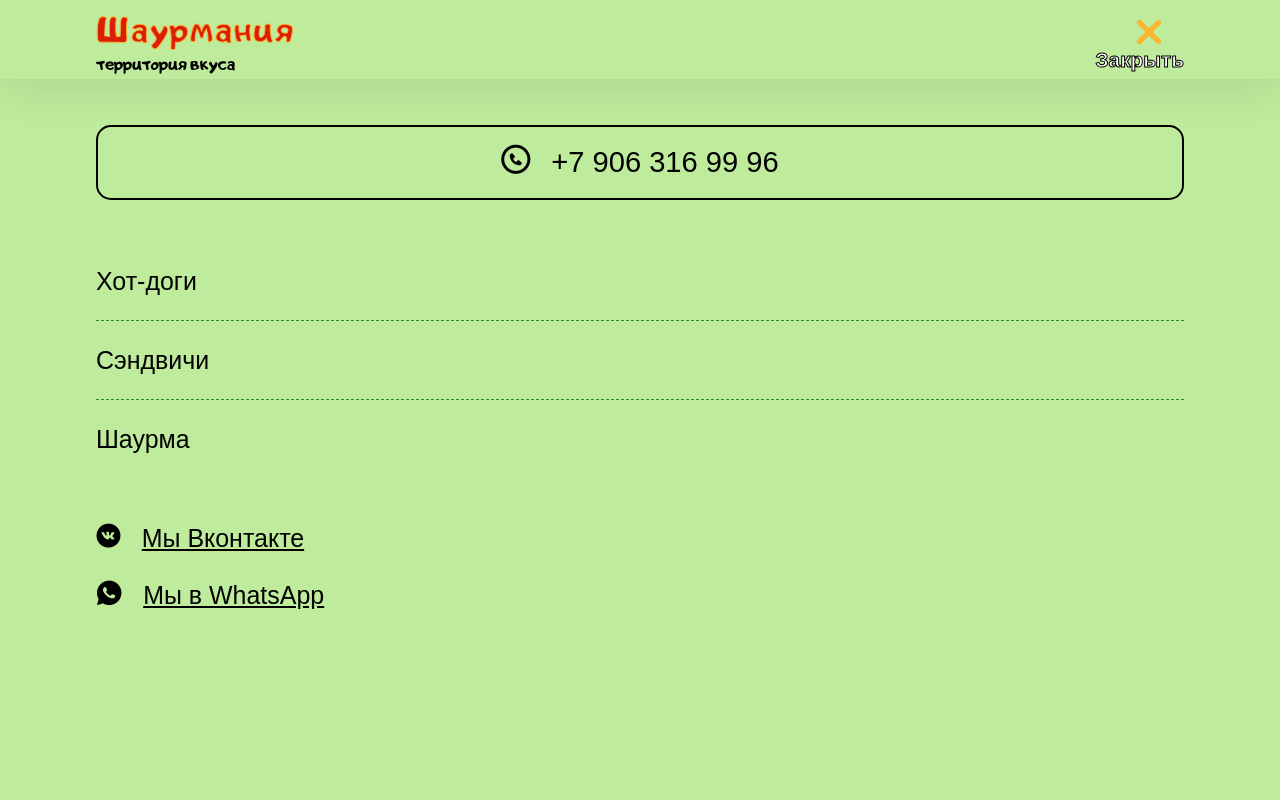
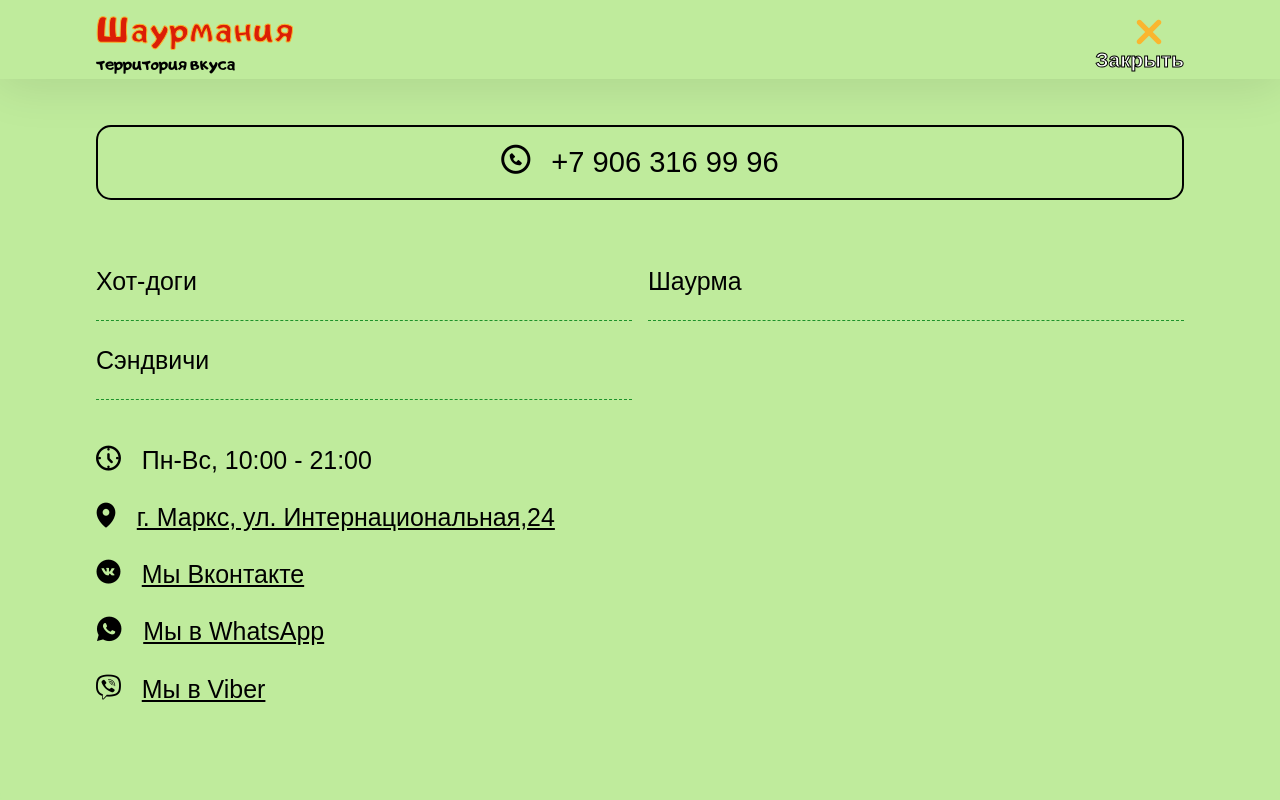
Before and after one commit to PBuinizki/shawarma, a plain HTML site: page index.html in a window 1280 px wide. Both pictures are taken after a click on the button "Меню". Shown: the top 800 px of the page. Drawn offline with Linux system fonts and the light colour scheme; files whose address does not match are found by name.

Commit message:
Add files via upload

```diff
--- a/index.html
+++ b/index.html
@@ -24,8 +24,11 @@
 
                 </ul>
                 <ul class="social">
+                    <li class="icon-clock"><span>Пн-Вс, 10:00 - 21:00</span></li>
+                    <li class="icon-geo"><a href="#">г. Маркс, ул. Интернациональная,24</a></li>
                     <li class="icon-vk"><a href="#">Мы Вконтакте</a></li>
                     <li class="icon-whatsapp"><a href="#">Мы в WhatsApp</a></li>
+                    <li class="icon-viber"><a href="#">Мы в Viber</a></li>
                 </ul>
             </nav>
         <div class="phone"></div>
@@ -85,6 +88,33 @@
     </section>
 
     <section class="slick-slider" id="slider">
+        <div class="slick-slide">
+            <h4>При покупке от 1 кг шашлыка — соус и 2 порции салата в ПОДАРОК</h4>
+            <img src="./img/shash1.png" alt="">
+            <svg width="222" height="145" viewBox="0 0 222 145" fill="black" xmlns="http://www.w3.org/2000/svg">
+                <path fill-rule="evenodd" clip-rule="evenodd" d="M111 222C172.304 222 222 172.304 222 111C222 49.6964 172.304 0 111 0C49.6964 0 0 49.6964 0 111C0 172.304 49.6964 222 111 222ZM111.001 191.329C155.365 191.329 191.33 155.365 191.33 111C191.33 66.6356 155.365 30.6711 111.001 30.6711C66.6364 30.6711 30.6719 66.6356 30.6719 111C30.6719 155.365 66.6364 191.329 111.001 191.329Z" fill="black"/>
+                <path fill-rule="evenodd" clip-rule="evenodd" d="M110.999 175.263C146.491 175.263 175.263 146.492 175.263 111C175.263 75.5084 146.491 46.7368 110.999 46.7368C75.5079 46.7368 46.7363 75.5084 46.7363 111C46.7363 146.492 75.5079 175.263 110.999 175.263ZM110.999 157.506C136.683 157.506 157.505 136.685 157.505 111C157.505 85.3154 136.683 64.4938 110.999 64.4938C85.3138 64.4938 64.4923 85.3154 64.4923 111C64.4923 136.685 85.3138 157.506 110.999 157.506Z" fill="black"/>
+            </svg>
+
+        </div>
+        <div class="slick-slide">
+            <h4>У нас соус и лаваш можешь выбрать в подарок</h4>
+            <img src="./img/shawa.png" alt="">
+            <svg width="222" height="145" viewBox="0 0 222 145" fill="black" xmlns="http://www.w3.org/2000/svg">
+                <path fill-rule="evenodd" clip-rule="evenodd" d="M111 222C172.304 222 222 172.304 222 111C222 49.6964 172.304 0 111 0C49.6964 0 0 49.6964 0 111C0 172.304 49.6964 222 111 222ZM111.001 191.329C155.365 191.329 191.33 155.365 191.33 111C191.33 66.6356 155.365 30.6711 111.001 30.6711C66.6364 30.6711 30.6719 66.6356 30.6719 111C30.6719 155.365 66.6364 191.329 111.001 191.329Z" fill="black"/>
+                <path fill-rule="evenodd" clip-rule="evenodd" d="M110.999 175.263C146.491 175.263 175.263 146.492 175.263 111C175.263 75.5084 146.491 46.7368 110.999 46.7368C75.5079 46.7368 46.7363 75.5084 46.7363 111C46.7363 146.492 75.5079 175.263 110.999 175.263ZM110.999 157.506C136.683 157.506 157.505 136.685 157.505 111C157.505 85.3154 136.683 64.4938 110.999 64.4938C85.3138 64.4938 64.4923 85.3154 64.4923 111C64.4923 136.685 85.3138 157.506 110.999 157.506Z" fill="black"/>
+            </svg>
+
+        </div>
+        <div class="slick-slide">
+            <h4>В продаже куры-гиль с гараниром в лаваше</h4>
+            <img src="./img/kura.png" alt="">
+            <svg width="222" height="145" viewBox="0 0 222 145" fill="black" xmlns="http://www.w3.org/2000/svg">
+                <path fill-rule="evenodd" clip-rule="evenodd" d="M111 222C172.304 222 222 172.304 222 111C222 49.6964 172.304 0 111 0C49.6964 0 0 49.6964 0 111C0 172.304 49.6964 222 111 222ZM111.001 191.329C155.365 191.329 191.33 155.365 191.33 111C191.33 66.6356 155.365 30.6711 111.001 30.6711C66.6364 30.6711 30.6719 66.6356 30.6719 111C30.6719 155.365 66.6364 191.329 111.001 191.329Z" fill="black"/>
+                <path fill-rule="evenodd" clip-rule="evenodd" d="M110.999 175.263C146.491 175.263 175.263 146.492 175.263 111C175.263 75.5084 146.491 46.7368 110.999 46.7368C75.5079 46.7368 46.7363 75.5084 46.7363 111C46.7363 146.492 75.5079 175.263 110.999 175.263ZM110.999 157.506C136.683 157.506 157.505 136.685 157.505 111C157.505 85.3154 136.683 64.4938 110.999 64.4938C85.3138 64.4938 64.4923 85.3154 64.4923 111C64.4923 136.685 85.3138 157.506 110.999 157.506Z" fill="black"/>
+            </svg>
+
+        </div>
         <div class="slick-slide">
             <h4>При покупке от 1 кг шашлыка — соус и 2 порции салата в ПОДАРОК</h4>
             <img src="./img/shash1.png" alt="">
@@ -1179,9 +1209,11 @@
     <footer class="main-footer">
         <ul class="social">
             <li class="icon-phone"><a href="#">+7 906 316 99 96 </a></li>
+            <li class="icon-clock"><span>Пн-Вс, 10:00 - 21:00</span></li>
             <li class="icon-geo"><a href="#">г. Маркс, ул. Интернациональная,24</a></li>
             <li class="icon-vk"><a href="#">Мы Вконтакте</a></li>
             <li class="icon-whatsapp"><a href="#">Мы в WhatsApp</a></li>
+            <li class="icon-viber"><a href="#">Мы в Viber</a></li>
         </ul>
 
     </footer>
--- a/style.css
+++ b/style.css
@@ -69,14 +69,13 @@ button {
   font-weight: 500;
   font-style: normal;
 }
-
 @font-face {
     font-family: 'icomoon';
-    src:  url('fonts/icomoon.eot?7qqzbg');
-    src:  url('fonts/icomoon.eot?7qqzbg#iefix') format('embedded-opentype'),
-      url('fonts/icomoon.ttf?7qqzbg') format('truetype'),
-      url('fonts/icomoon.woff?7qqzbg') format('woff'),
-      url('fonts/icomoon.svg?7qqzbg#icomoon') format('svg');
+    src:  url('fonts/icomoon.eot?908b31');
+    src:  url('fonts/icomoon.eot?908b31#iefix') format('embedded-opentype'),
+      url('fonts/icomoon.ttf?908b31') format('truetype'),
+      url('fonts/icomoon.woff?908b31') format('woff'),
+      url('fonts/icomoon.svg?908b31#icomoon') format('svg');
     font-weight: normal;
     font-style: normal;
     font-display: block;
@@ -97,6 +96,12 @@ button {
     -moz-osx-font-smoothing: grayscale;
   }
 
+  .icon-clock:before {
+    content: "\e904";
+  }
+  .icon-viber:before {
+    content: "\e905";
+  }
   .icon-geo:before {
     content: "\e900";
   }
@@ -318,23 +323,36 @@ nav.active, .sidebar-tabs.active {
 
 .nav-menu  {
     padding: calc(var(--font-size) * 2) 0;
+    column-count: 2;
 
 }
 
 .header-phone {
     font-size: calc(var(--font-size) * 1.4 );
     padding: 0.5em;
-    border: 0.1em solid black;
+    border: 0.1em solid currentColor;
     border-radius: 15px;
     text-align: center;
+    color: #000;
+    transition: all 0.7s ease;
 }
 
+
+.header-phone > icon {
+    color: currentColor;
+    transition: color 0.3s ease -0.3s;
+}
 .header-phone > a {
-    color: #000;
+    color: currentColor;
     font-family: "CyrillicCompressed", Arial, Helvetica, sans-serif;
     line-height: 146%;
     text-decoration: none;
     padding-left: var(--font-size);
+    transition: color 0.3s ease -0.3s;
+}
+
+.header-phone:hover/*  > a, .header-phone:hover > icon */ {
+    color: #aaa;
 }
 
 .nav-menu > li {
@@ -342,9 +360,9 @@ nav.active, .sidebar-tabs.active {
     border-bottom: 0.5px dashed #1D922A;
     padding: var(--font-size) 0;
 }
-.nav-menu > li:last-child {
+/* .nav-menu > li:last-child {
     border-bottom: none;
-}
+} */
 
 .nav-menu > li > a {
     font-size: calc(var(--font-size) * 1.2 );
@@ -694,8 +712,9 @@ footer.main-footer {
 
 .social > li {
     padding-bottom: var(--font-size);
+    transition: color 0.3s ease;
 }
-.social > li > a {
+.social > li > a, .social > li > span {
     font-size: calc(var(--font-size) * 1.2 );
     max-width: fit-content;
     word-break: break-word;
@@ -703,6 +722,11 @@ footer.main-footer {
     font-family: "CyrillicCompressed", Arial, Helvetica, sans-serif;
     line-height: 146%;
     padding-left: var(--font-size);
+    transition: color 0.3s ease;
+}
+
+.nav-menu > li:hover > a, .social > li:hover > a, .social > li:hover > span,/* .social > li > a:visited,  */.social > li:hover  {
+    color: #aaa;
 }
 
 /* Слайдер */
@@ -732,7 +756,7 @@ footer.main-footer {
     max-width: 20rem;
     font-size: calc(var(--font-size) * 1.8);
     font-family: "CyrillicCompressed", Arial, Helvetica, sans-serif;
-    line-height: 126%;
+    line-height: 110%;
     letter-spacing: 0.1em;
     min-height: calc(var(--font-size) * 25);
     color: #7E0E00;
@@ -795,6 +819,17 @@ footer.main-footer {
 
 .slick-slide:nth-of-type(3n) > svg  > path{
     fill: #F3A249;
+}
+
+.slick-slide:nth-of-type(4n) {
+    color: #BFEB9C;
+    background: linear-gradient(0deg, rgba(0, 0, 0, 0.17) 0%, rgba(0, 0, 0, 0) 100%, rgba(255, 255, 255, 0.03) 100%),
+                                #359C93;
+}
+
+
+.slick-slide:nth-of-type(4n) > svg  > path{
+    fill: #B74F64;
 }
 
 /* Слайд активный (показывается) */
```
Also changed, not shown: fonts/icomoon.ttf, fonts/icomoon.woff, 2 other files.
